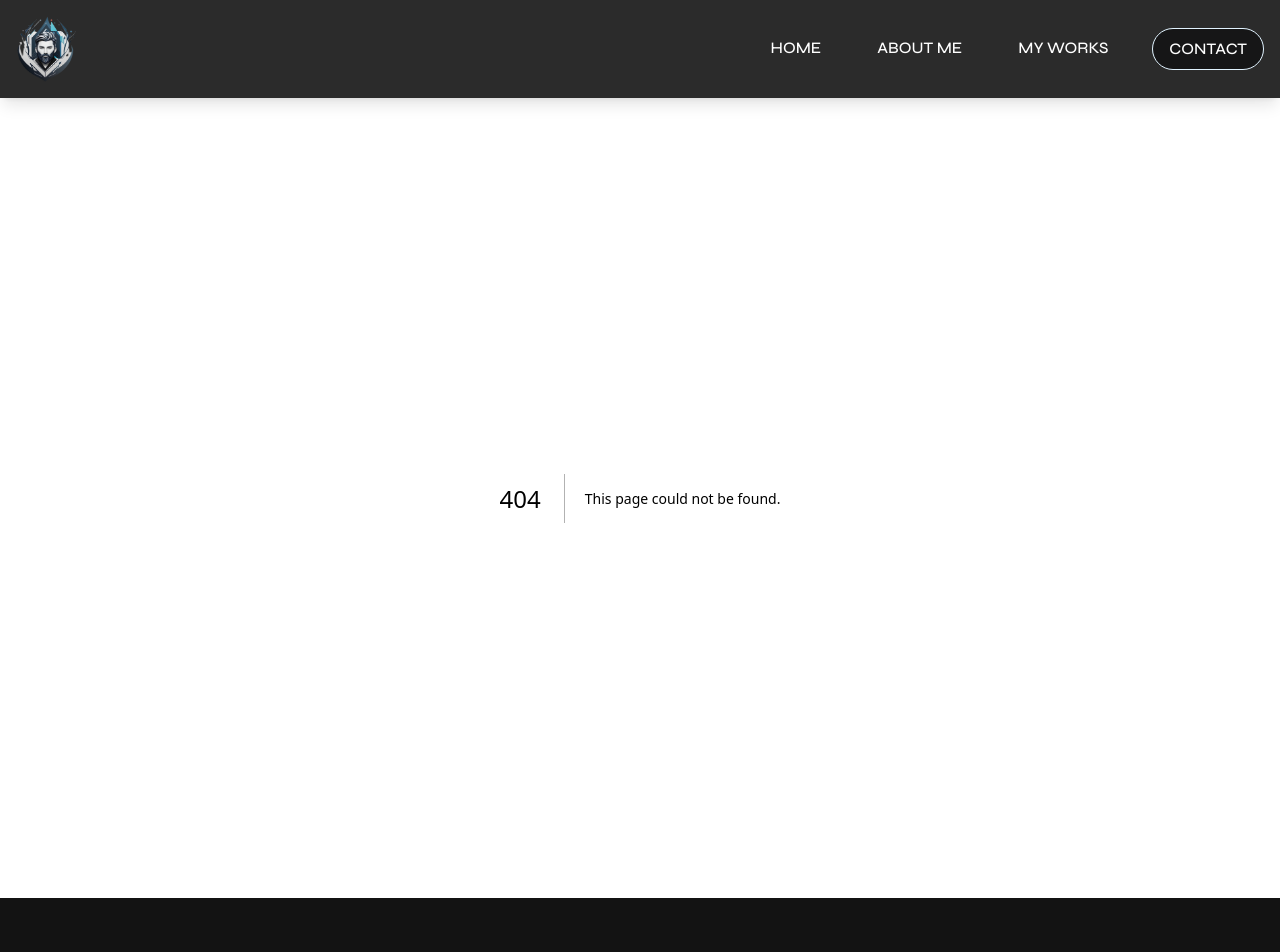
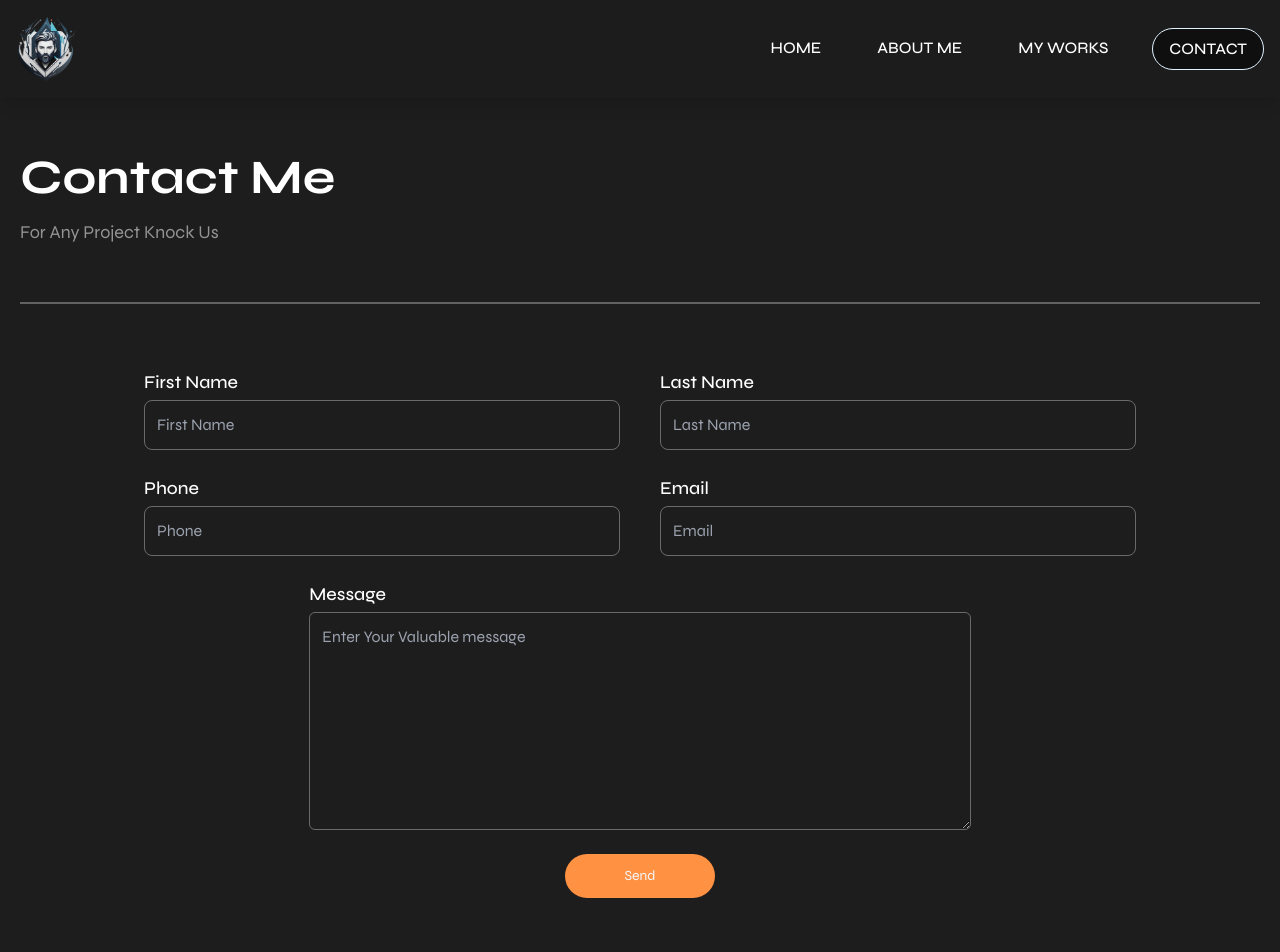
Before and after one commit to muzammil-15/kashan_portfolio, a Next.js app: page /contact-me in a window 1280 px wide. Before the commit this address had no page. Shown: the top 952 px of the page. Built offline with nearby package versions, Linux system fonts and the light colour scheme.

Commit message:
contact section completed

```diff
--- /dev/null
+++ b/src/app/contact-me/page.jsx
@@ -0,0 +1,22 @@
+import Form from "@/components/Form";
+import Image from "next/image";
+
+const Contact = () => {
+  return (
+    <div className=" w-full ">
+      <div className=" pt-14 pb-2 px-5 flex flex-col justify-between h-full items-center text-white max-w-screen-xl mx-auto">
+        <div className="flex flex-col gap-4 w-full">
+          <h2 className="text-3xl md:text-4xl lg:text-5xl font-[700] text-[#FFF]">
+            Contact Me
+          </h2>
+          <p className="text-[#949494] text-lg">For Any Project Knock Us</p>
+          <hr className="border-[0.5px] border-[#818080b2] w-[100%] mt-10" />
+        </div>
+        <Form/>
+        <Image src={"/assets/book.png"} width={1100} height={400} alt="macbook" className="mb-10"/>
+      </div>
+    </div>
+  );
+};
+
+export default Contact;
--- /dev/null
+++ b/src/components/Form.jsx
@@ -0,0 +1,50 @@
+import Link from 'next/link'
+import React from 'react'
+
+const Form = () => {
+  return (
+    <div className='my-16 w-full md:w-[90%] lg:w-[80%]'>
+        <form action="">
+            <div className='w-full flex flex-col md:flex-row justify-center items-center gap-10'>
+                <div className='flex flex-col gap-1 w-full md:w-1/2'>
+                    <label htmlFor="fname" className='text-lg font-[500] text-[#FFF]'>First Name</label>
+                    <input type="text" className='p-3 bg-transparent border border-[#8d8c8cb2] rounded-lg w-full focus:bg-transparent' placeholder='First Name'/>
+
+                </div>
+                <div className='flex flex-col gap-1 w-full md:w-1/2'>
+                    <label htmlFor="lname" className='text-lg font-[500] text-[#FFF]'>Last Name</label>
+                    <input type="text" className='p-3 bg-transparent border border-[#8d8c8cb2] rounded-lg w-full focus:bg-transparent' placeholder='Last Name'/>
+
+                </div>
+            </div>
+            <div className='w-full flex flex-col md:flex-row justify-center items-center gap-10 mt-6'>
+                <div className='flex flex-col gap-1 w-full md:w-1/2'>
+                    <label htmlFor="phone" className='text-lg font-[500] text-[#FFF]'>Phone</label>
+                    <input type="number" className='p-3 bg-transparent border border-[#8d8c8cb2] rounded-lg w-full focus:bg-transparent' placeholder='Phone'/>
+
+                </div>
+                <div className='flex flex-col gap-1 w-full md:w-1/2'>
+                    <label htmlFor="email" className='text-lg font-[500] text-[#FFF]'>Email</label>
+                    <input type="email" className='p-3 bg-transparent border border-[#8d8c8cb2] rounded-lg w-full focus:bg-transparent' placeholder='Email'/>
+
+                </div>
+            </div>
+            <div className='w-full flex flex-col md:flex-row justify-center items-center gap-10 mt-6'>
+                <div className='flex flex-col gap-1 w-full md:w-2/3'>
+                    <label htmlFor="mesage" className='text-lg font-[500] text-[#FFF]'>Message</label>
+                    <textarea type="text" rows={8} className='p-3 bg-transparent border border-[#8d8c8cb2] rounded-md w-full focus:bg-transparent' placeholder='Enter Your Valuable message'/>
+
+                </div>
+            </div>
+            <div className="flex justify-center items-center my-6">
+
+              <button className="w-[150px] flex justify-center items-center py-3 px-6 rounded-full bg-[#FF9142] hover:bg-[#f07f2e] text-[#F4F7FA] text-sm">
+                Send
+              </button>
+          </div>
+        </form>
+    </div>
+  )
+}
+
+export default Form
--- a/src/components/Navbar.jsx
+++ b/src/components/Navbar.jsx
@@ -60,7 +60,7 @@ const Navbar = () => {
             <li>
               <Link
                 href="/"
-                className="block py-2 px-3  rounded md:hover:bg-transparent  hover:text-blue-700  text-white"
+                className="block py-2 px-3  rounded md:hover:bg-transparent  hover:text-orange-600  text-white"
               >
                 HOME
               </Link>
@@ -68,7 +68,7 @@ const Navbar = () => {
             <li>
               <Link
                 href="/about-me"
-                className="block py-2 px-3  rounded md:hover:bg-transparent  hover:text-blue-700   text-white"
+                className="block py-2 px-3  rounded md:hover:bg-transparent  hover:text-orange-600   text-white"
               >
                 ABOUT ME
               </Link>
@@ -76,7 +76,7 @@ const Navbar = () => {
             <li>
               <Link
                 href="#work"
-                className="block py-2 px-3  rounded-[30px]  md:hover:bg-transparent  hover:text-blue-700   text-white"
+                className="block py-2 px-3  rounded-[30px]  md:hover:bg-transparent  hover:text-orange-600   text-white"
               >
                 MY WORKS
               </Link>
@@ -84,7 +84,7 @@ const Navbar = () => {
             <li>
               <Link
                 href="/contact-me"
-                className="block py-2 px-4 border bg-[#03030480]  border-sky-100  rounded-[30px] md:hover:bg-transparent  md:hover:text-blue-700  text-white "
+                className="block py-2 px-4 border bg-[#03030480]  border-sky-100  rounded-[30px] md:hover:bg-transparent  md:hover:text-orange-600  text-white "
               >
                 CONTACT
               </Link>
```
Also changed, not shown: src/app/about-me/page.jsx (+7 -2 lines), public/assets/book.png (added).
